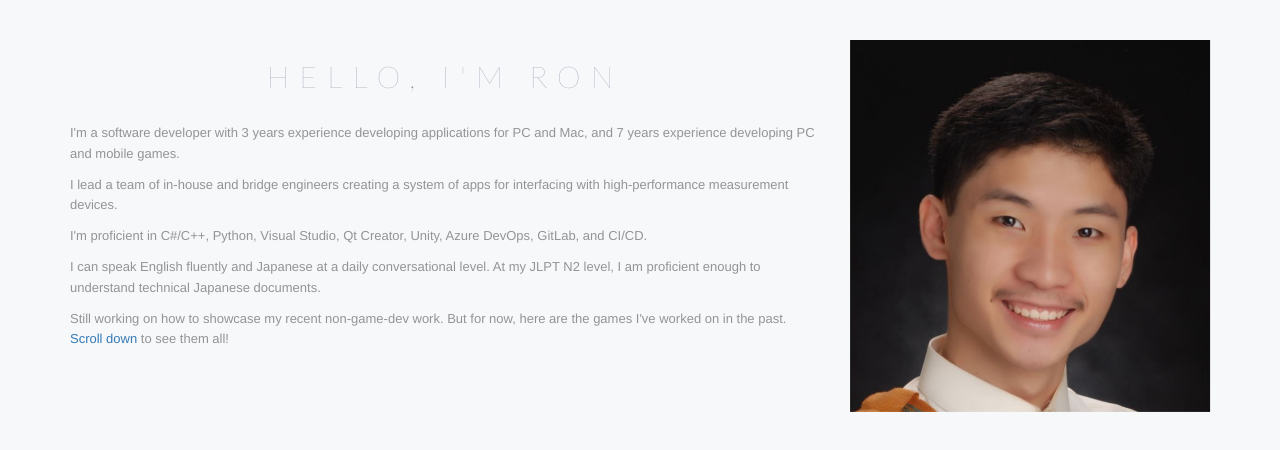
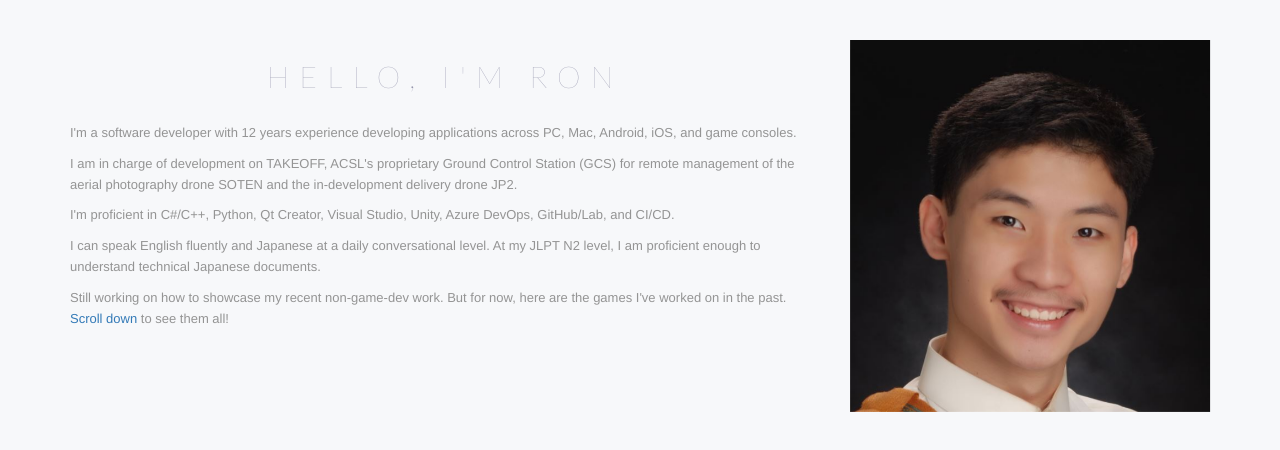
Before and after one commit to roncrisostomo/roncrisostomo.github.io, a plain HTML site: page index.html in a window 1280 px wide. Shown: the part 820-1270 px from the top of the page. Drawn offline with Linux system fonts and the light colour scheme; some packages are replaced by stand-ins of ours.

Commit message:
Updated description and resume

```diff
--- a/index.html
+++ b/index.html
@@ -114,9 +114,9 @@
           <div class="row">
             <div class="col-sm-6 col-md-8">
               <h2 class="about-head text-center">Hello, I'm Ron</h2>
-			  <p>I'm a software developer with 3 years experience developing applications for PC and Mac, and 7 years experience developing PC and mobile games.</p>
-			  <p>I lead a team of in-house and bridge engineers creating a system of apps for interfacing with high-performance measurement devices.</p>
-			  <p>I'm proficient in C#/C++, Python, Visual Studio, Qt Creator, Unity, Azure DevOps, GitLab, and CI/CD.</p>
+			  <p>I'm a software developer with 12 years experience developing applications across PC, Mac, Android, iOS, and game consoles.</p>
+			  <p>I am in charge of development on TAKEOFF, ACSL's proprietary Ground Control Station (GCS) for remote management of the aerial photography drone SOTEN and the in-development delivery drone JP2.</p>
+			  <p>I'm proficient in C#/C++, Python, Qt Creator, Visual Studio, Unity, Azure DevOps, GitHub/Lab, and CI/CD.</p>
 			  <p>I can speak English fluently and Japanese at a daily conversational level. At my JLPT N2 level, I am proficient enough to understand technical Japanese documents.</p>
 			  <p>Still working on how to showcase my recent non-game-dev work. But for now, here are the games I've worked on in the past. <a href="#portfolio">Scroll down</a> to see them all!</p>
             </div>
```
Also changed, not shown: 1 other file.
